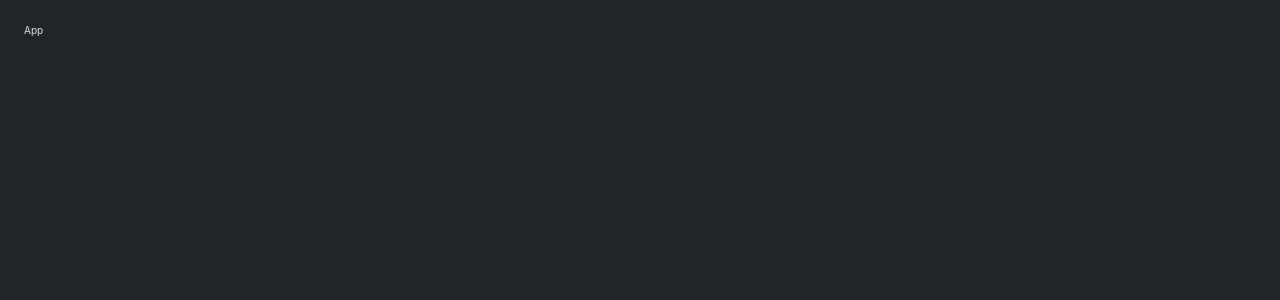
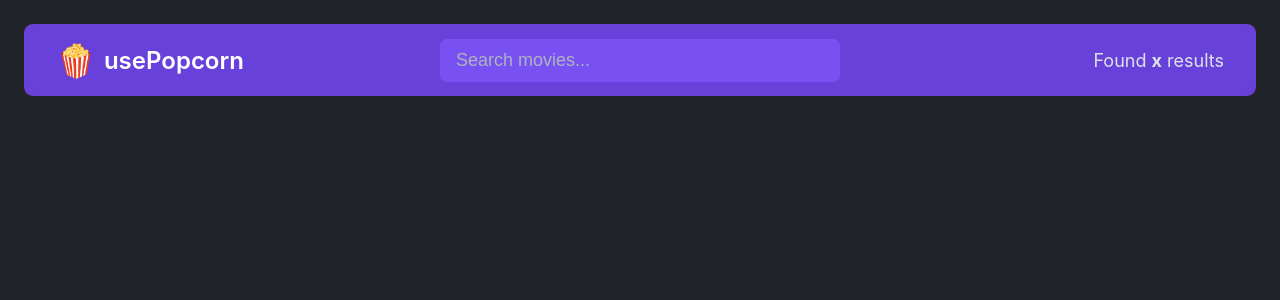
Before and after one commit to dhnozr/popcorn, a React (Vite) app: page / in a window 1280 px wide. Shown: the top 300 px of the page. Built offline with nearby package versions, Linux system fonts and the light colour scheme.

Commit message:
Navbar imported

```diff
--- a/src/App.tsx
+++ b/src/App.tsx
@@ -1,3 +1,9 @@
+import Navbar from './components/Navbar';
+
 export default function App() {
-  return <div>App</div>;
+  return (
+    <>
+      <Navbar />
+    </>
+  );
 }
```
